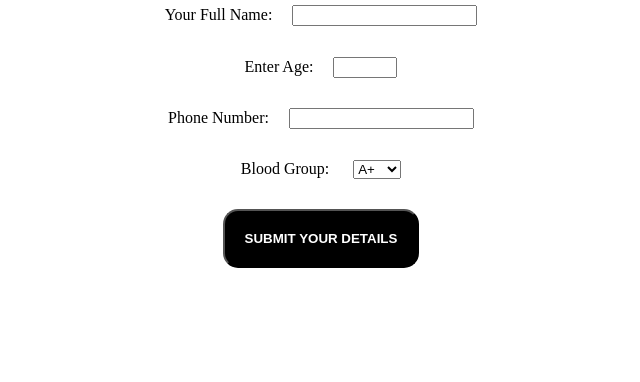
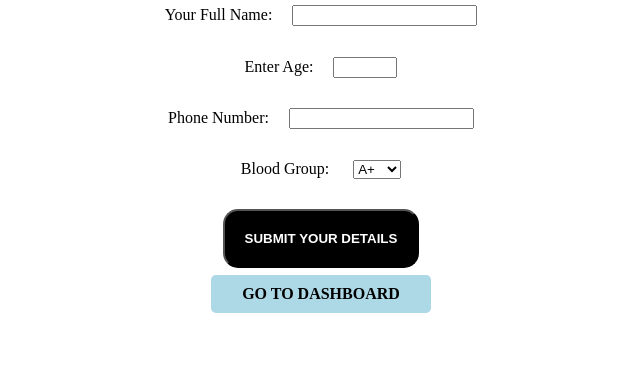
Before and after one commit to prachis-30/BloodBank, a Flask app: page / in a window 1280 px wide. Shown: the part 245-627 px from the top of the page, without its empty margins (319-959 px from the left). Run offline with Flask 3, Linux system fonts and the light colour scheme.

Commit message:
add dashboard on app

```diff
--- a/app.py
+++ b/app.py
@@ -55,6 +55,10 @@ try:
 
         return render_template('donors.html', donors=donor_list)
 
+    @app.route('/dashboard')
+    def dash():
+        return render_template('dashboard.html')
+
     if __name__ == '__main__':
         app.run(debug=True)
 
--- a/templates/index.html
+++ b/templates/index.html
@@ -22,7 +22,23 @@
             border-radius: 15px;
             background-color: black;
         }
-
+        .button{
+            width: 200px;
+            background-color: lightblue;
+            display: block;
+        }
+        a{
+            width : 50%;
+            display: block;
+            color: black;
+            padding: 10px;
+            border-radius: 5px;
+            text-align: center;
+        }
+        a:link{
+            text-decoration: none;
+            font-weight: bold;
+        }
     </style>
 </head>
 <body>
@@ -52,6 +68,9 @@
             <br>
             <div class="element"><input type="submit" name="submit" value="SUBMIT YOUR DETAILS" class="sub"></div>
         </form>
+        <div class="links">
+            <a href="/dashboard" class="button">GO TO DASHBOARD</a>
+        </div>
     </center>
 </body>
 </html>
```
Also changed, not shown: donors.db.
